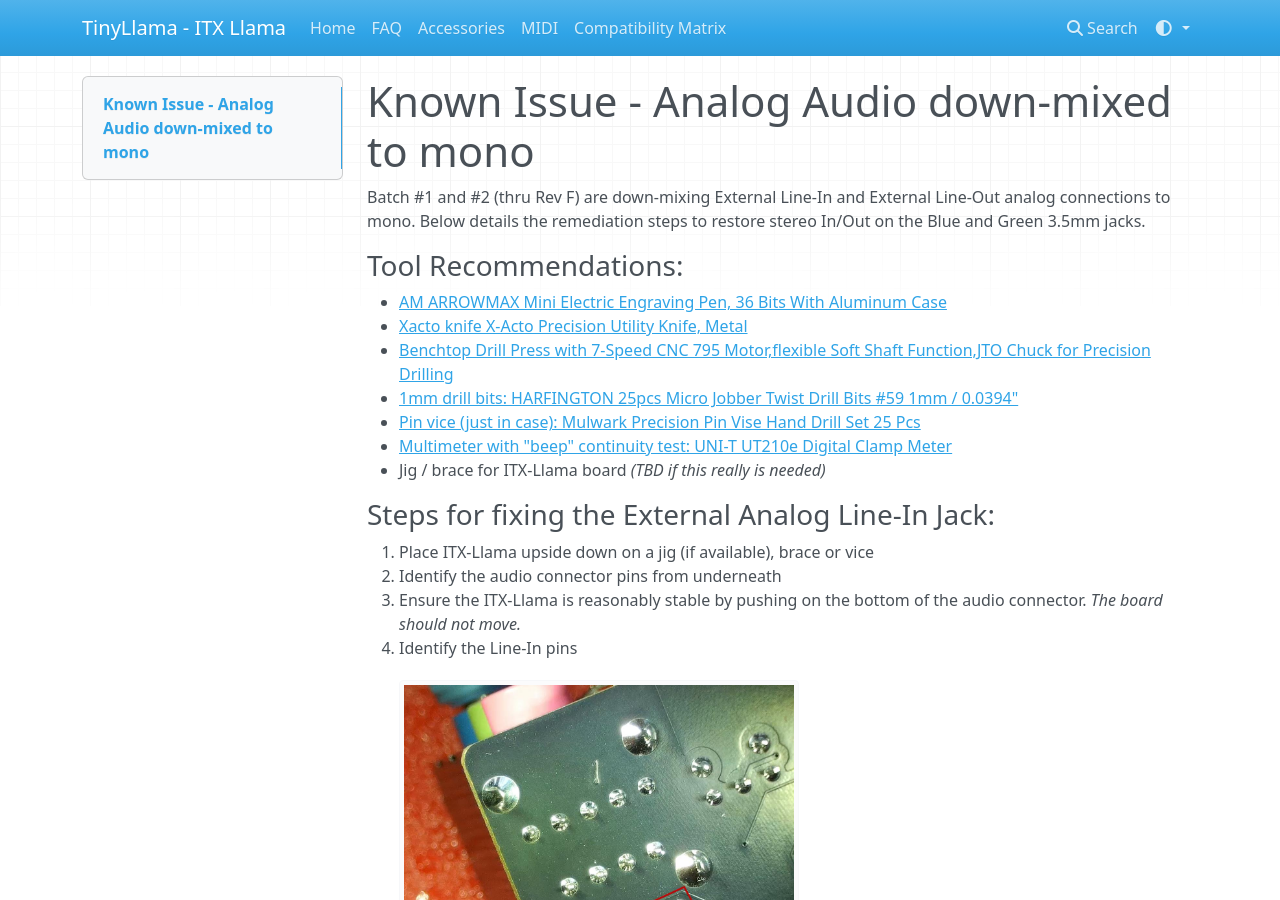
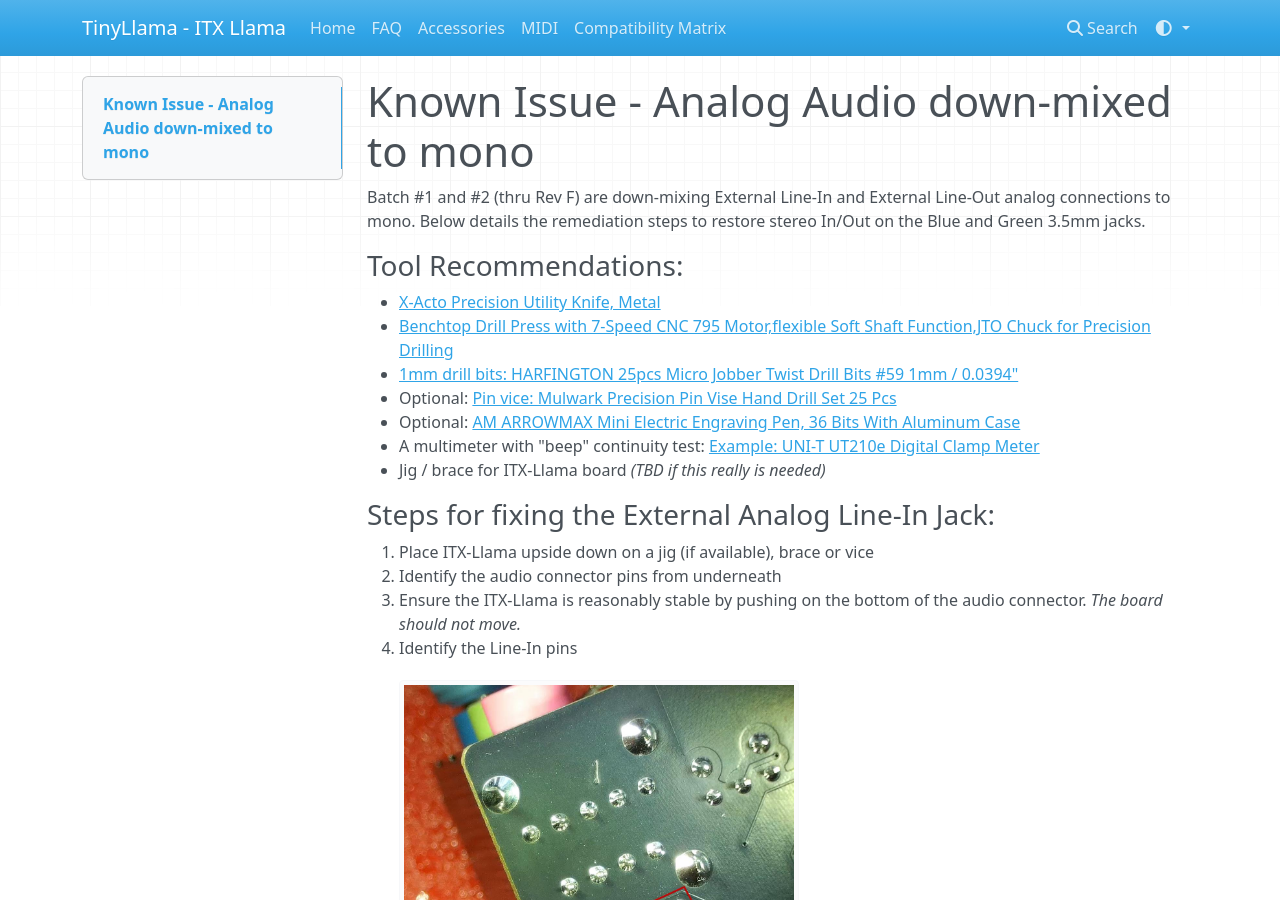
Before and after one commit to timesscar/tinyllama-docs, an MkDocs documentation site: the page built from docs/itxllama/issue-analog-audio.md, in a window 1280 px wide and 900 px high. Built offline with MkDocs 1.6.1, drawn with Linux system fonts in a browser that asks for light colours; nearby versions of some CDN libraries.

Commit message:
Add remediation highlights to downmix doc

```diff
--- a/docs/itxllama/issue-analog-audio.md
+++ b/docs/itxllama/issue-analog-audio.md
@@ -3,12 +3,12 @@
 Batch #1 and #2 (thru Rev F) are down-mixing External Line-In and External Line-Out analog connections to mono. Below details the remediation steps to restore stereo In/Out on the Blue and Green 3.5mm jacks.
 
 ### Tool Recommendations:
-* [AM ARROWMAX Mini Electric Engraving Pen, 36 Bits With Aluminum Case](https://a.co/d/fHLRN51)
-* [Xacto knife X-Acto Precision Utility Knife, Metal](https://a.co/d/3K4sjxv)
+* [X-Acto Precision Utility Knife, Metal](https://a.co/d/3K4sjxv)
 * [Benchtop Drill Press with 7-Speed CNC 795 Motor,flexible Soft Shaft Function,JTO Chuck for Precision Drilling](https://a.co/d/8muh7Dd)
 * [1mm drill bits: HARFINGTON 25pcs Micro Jobber Twist Drill Bits #59 1mm / 0.0394"](https://a.co/d/gHkjsV0)
-* [Pin vice (just in case): Mulwark Precision Pin Vise Hand Drill Set 25 Pcs](https://a.co/d/3Ijqc4d)
-* [Multimeter with "beep" continuity test: UNI-T UT210e Digital Clamp Meter](https://a.co/d/3cg1POw)
+* Optional: [Pin vice: Mulwark Precision Pin Vise Hand Drill Set 25 Pcs](https://a.co/d/3Ijqc4d)
+* Optional: [AM ARROWMAX Mini Electric Engraving Pen, 36 Bits With Aluminum Case](https://a.co/d/fHLRN51)
+* A multimeter with "beep" continuity test: [Example: UNI-T UT210e Digital Clamp Meter](https://a.co/d/3cg1POw)
 * Jig / brace for ITX-Llama board _(TBD if this really is needed)_
 
 ### Steps for fixing the External Analog Line-In Jack:
@@ -17,6 +17,7 @@
 1. Ensure the ITX-Llama is reasonably stable by pushing on the bottom of the audio connector. _The board should not move._
 1. Identify the Line-In pins
     <p><img src=../images/issue001_identify-linein-pins.jpg title="Stereo Audio Remediation" width=50%></p>
+    <p><img src=../images/issue001_identify-linein-highlight.jpg title="Line-In Remediation Highlight" width=50%></p>
 1. Plug any 3.5mm cable into the blue Line-In jack _(this creates the short)_
 1. Test continuity between the two identified Line-In pins
 1. Using either the engraving pen with an abrasive tip OR an Xacto knife, break the trace visible between the two identified pins.
@@ -48,9 +49,10 @@
 #### Drill: (repeat for each board)
 1. Place ITX-Llama upside down on a jig (if available), brace or vice and ensure it is reasonably stable and clamp it to a drill press table.
 1. Identify the Line-Out pins
-    <p><img src=../images/issue001_identify-lineout-pins.jpg title="Stereo Audio Remediation" width=50%></p>
+    <p><img src=../images/issue001_identify-lineout-pins.jpg title="Line-Out Pin Identification" width=50%></p>
 1. Test continuity between the two identified Line-Out pins
 1. With the drill **OFF**, test plunging the drill and ensure the bit tip lands directly over the correct spot. Adjust the  position of the ITX-Llama and/or fence clamps until the bit touches the right spot on each plunge. _This should be a one-time operation if using a solid jig for the ITX-Llama to rest in._
+    <p><img src=../images/issue001_identify-lineout-highlight.jpg title="Line-Out Remediation Highlight" width=50%></p>
 1. Once satisfied that the drill press plunges into the correct spot and the board is secure, turn **ON** the drill and make your hole.
 1. Test continuity between the two identified Line-Out pins
     * If the drilling was successful, there should not be any continuity.
```
Also changed, not shown: docs/itxllama/images/issue001_identify-lineout-highlight.jpg (added).
